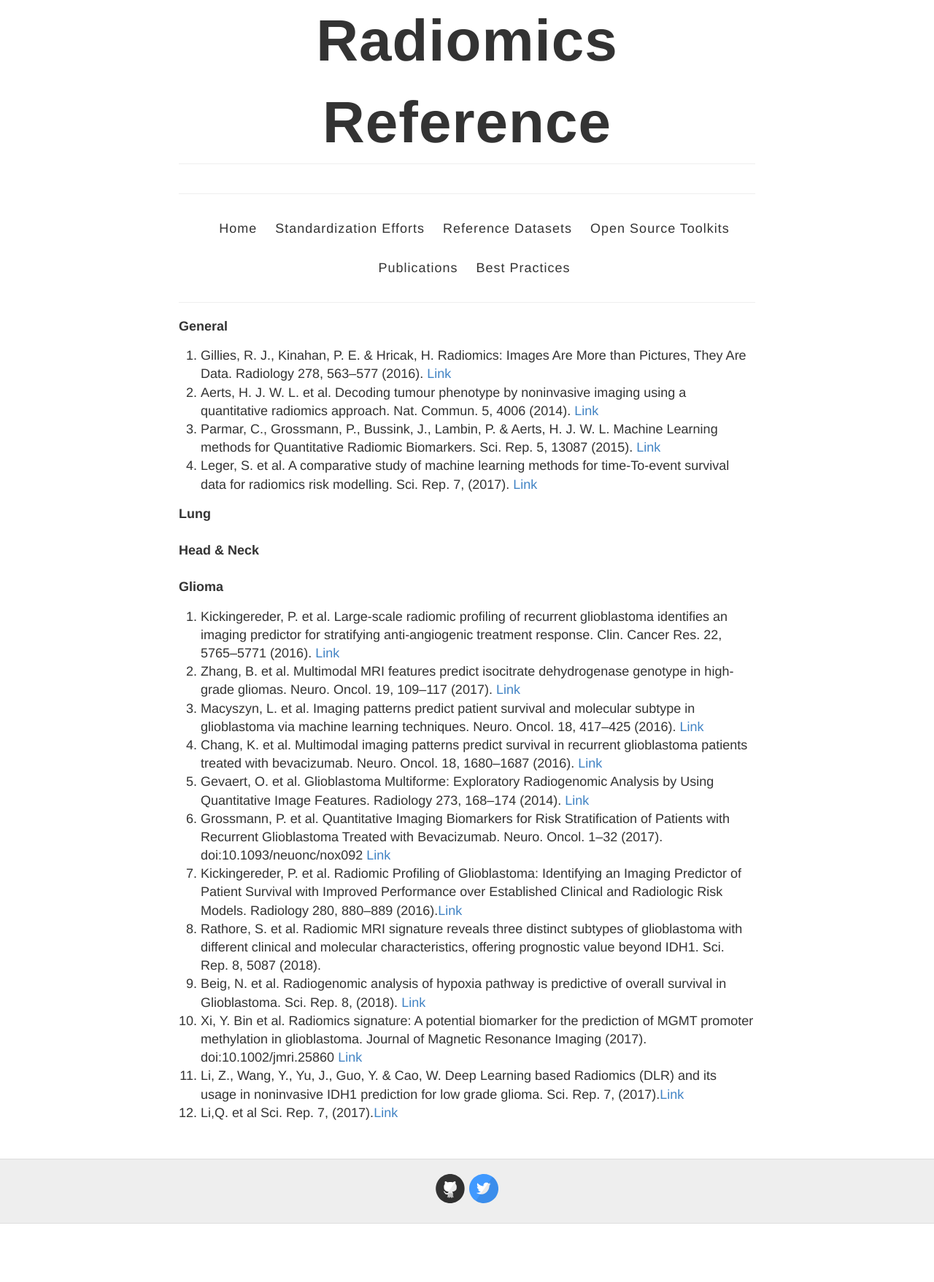
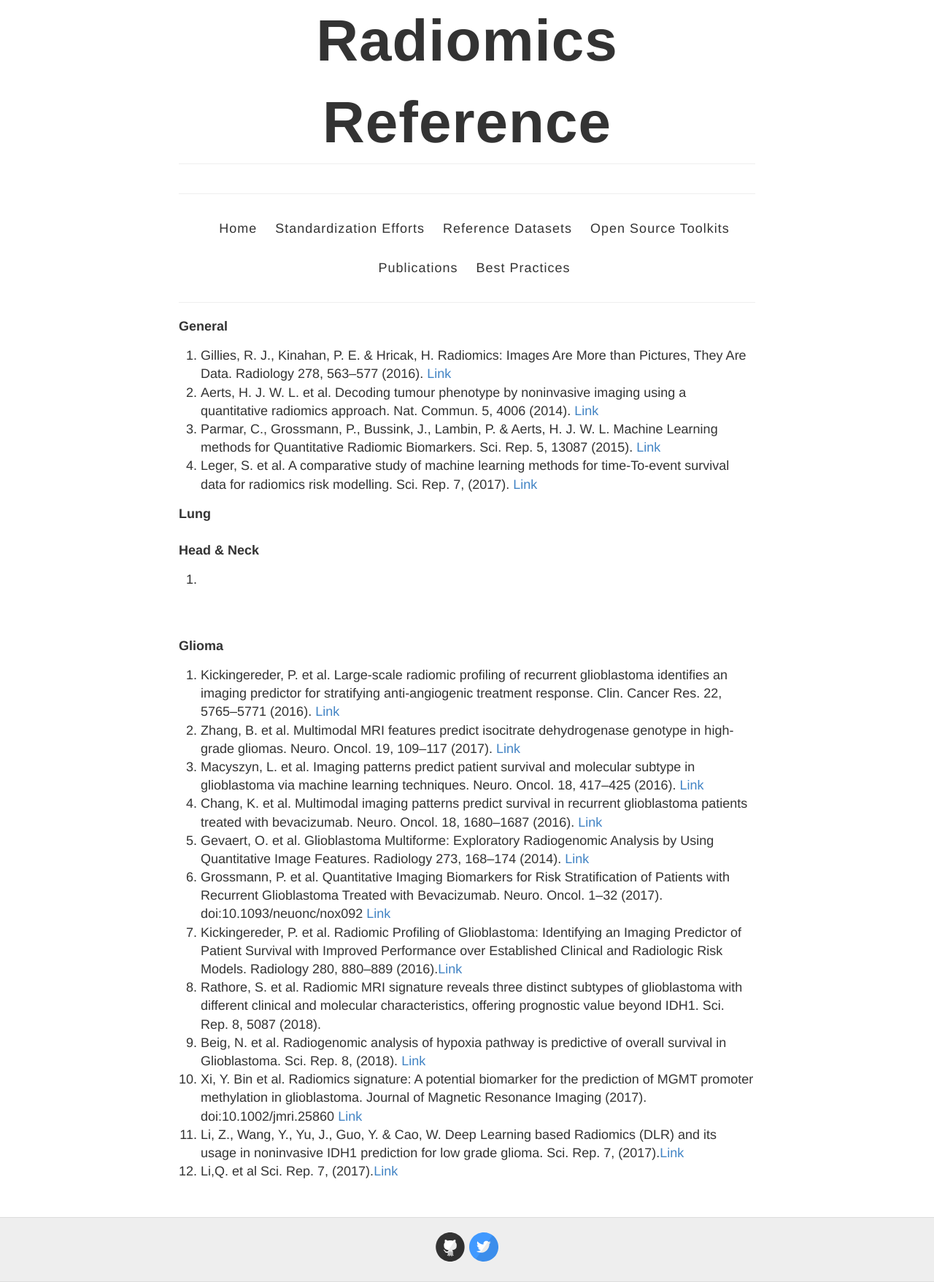
Before and after one commit to QTIM-Lab/Radiomics_reference, a Jekyll site: the page built from pubs.html, in a window 1280 px wide. Shown: the whole page at 73% size. Built offline with Jekyll 4.4.1, drawn with Linux system fonts in a browser that asks for light colours; before the commit the page ends 1677 px from its top, so only the background shows below that.

Commit message:
Update pubs.html

```diff
--- a/pubs.html
+++ b/pubs.html
@@ -25,6 +25,11 @@ permalink: /pubs/
 
 <div>
 <B>Head & Neck</B>
+<ol>
+	<li> <a href=""> </a></li>
+
+
+</ol>
 <br><br>
 </div>
 
```
